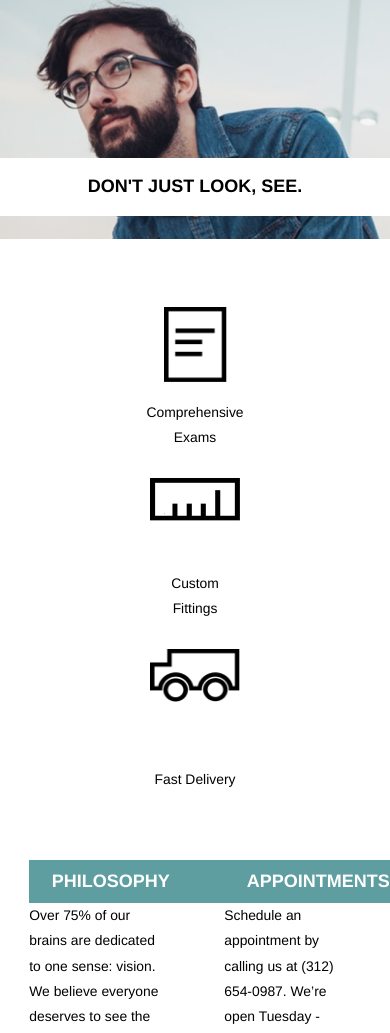
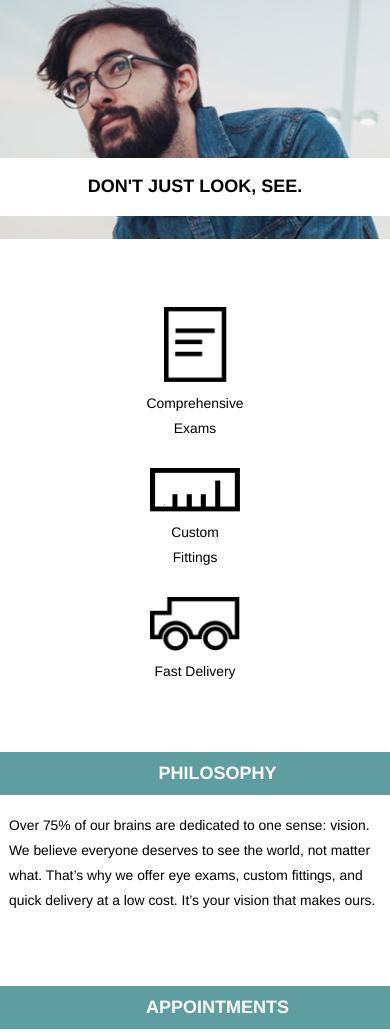
Before and after one commit to caitlinthefirst/tortoiseshell-project, a plain HTML site: page index.html in a window 390 px wide. Shown: the part 67-1100 px from the top of the page. Drawn offline with Linux system fonts and the light colour scheme.

Commit message:
Completed project w/responsive styling

```diff
--- a/resources/css/style.css
+++ b/resources/css/style.css
@@ -106,7 +106,6 @@ nav {
     footer {
         width: 100%;
         margin: 0 auto;
-        font-size: .77rem;
     }
 
     header {
@@ -148,7 +147,7 @@ nav {
     .banner {
         width: 100%;
         padding: 1rem;
-        font-size: 1.33rem;
+        font-size: 1rem;
         margin-top: 9rem;
         margin-right: 0;
         text-align: center;
@@ -184,7 +183,7 @@ nav {
     text-align: center;
 }
 
-/* Mobile Feature Tile */
+/* Mobile Feature Tiles */
 
 @media only screen and (max-width: 700px) {
 
@@ -192,10 +191,13 @@ nav {
         flex-direction: column;
         justify-content: center;
         align-items: center;
-        padding: 3rem 0;
+        margin: 3rem 0;
+        font-size: .77rem;
     }
 
     .img-tile {
+        justify-content: center;
+        height: auto;
         margin: .75rem 0;
     }
 }
@@ -203,22 +205,47 @@ nav {
 /* Info Tile Section */
 .info-tiles {
     justify-content: space-around;
-    margin-bottom: 5rem;
 }
 
 .text-tile {
     max-width: 35%;
-
+    margin-bottom: 5rem;
 }
 
 .tile-heading {
     width: 10rem;
     background-color: cadetblue;
     padding: .5rem 1.25rem;
+    margin-bottom: 1rem;
     text-transform: uppercase;
     font-size: 1rem;
     font-weight: bold;
     color: white;
+}
+
+/* Mobile Info Tiles */
+
+@media only screen and (max-width: 700px) {
+    .info-tiles {
+        flex-direction: column;
+        justify-content: space-around;
+    }
+
+    .text-tile {
+        max-width: 100%;
+        margin-bottom: 4rem;
+    }
+
+    .tile-heading {
+        width: 100%;
+        margin-bottom: 1rem;
+        text-align: center;
+    }
+
+    .tile-detail {
+        padding: 0 .5rem;
+        font-size: .77rem;
+    }
 }
 
 /* Footer Section */
@@ -229,3 +256,17 @@ footer {
 .footer-content {
     padding: 4rem;
 }
+
+/* Mobile Footer */
+
+@media only screen and (max-width: 700px) {
+
+    .footer-content {
+        justify-content: center;
+    }
+
+    .copyright {
+        display: none;
+    }
+
+}
```
